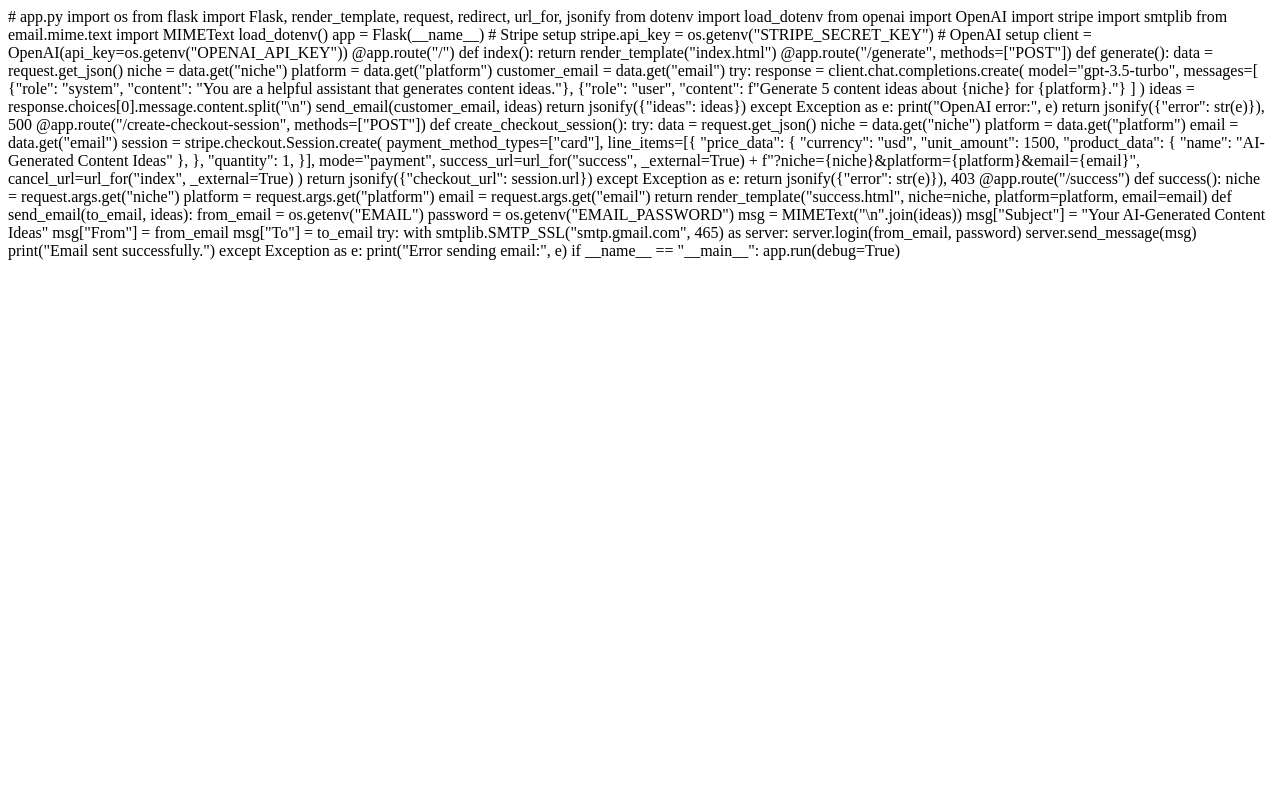
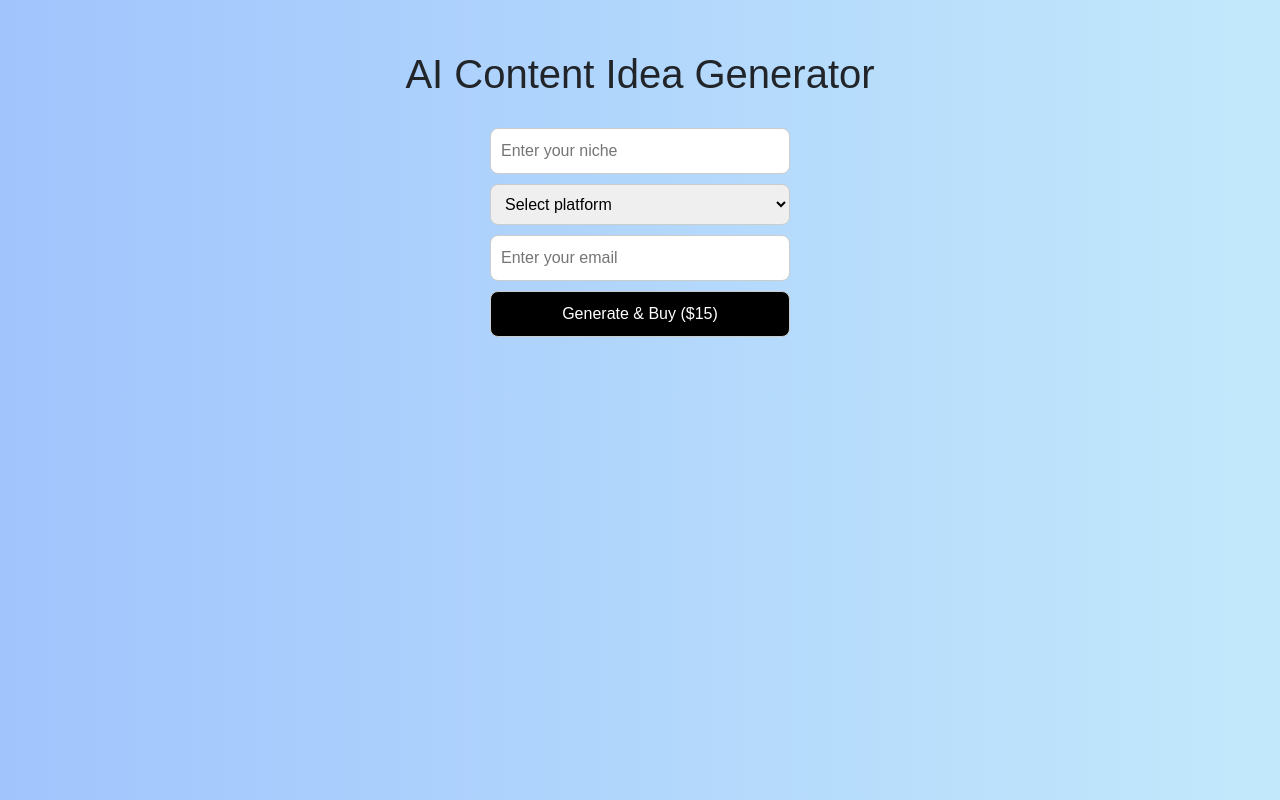
Before and after one commit to SStrong01/AI_Content, a Python web app: template templates/index.html in a window 1280 px wide. Run offline with Jinja, Linux system fonts and the light colour scheme; the template is opened without the code that fills it, so the values that code supplies are empty.

Commit message:
Updated app.py, index.html, and success.html with AI generation, email functionality, and $15 pricing

```diff
--- a/templates/index.html
+++ b/templates/index.html
@@ -1,98 +1,85 @@
-# app.py
-import os
-from flask import Flask, render_template, request, redirect, url_for, jsonify
-from dotenv import load_dotenv
-from openai import OpenAI
-import stripe
-import smtplib
-from email.mime.text import MIMEText
+<!DOCTYPE html>
+<html lang="en">
+<head>
+  <meta charset="UTF-8">
+  <title>AI Content Idea Generator</title>
+  <link rel="stylesheet" href="https://cdn.jsdelivr.net/npm/bootstrap@5.3.0/dist/css/bootstrap.min.css">
+  <style>
+    body {
+      background: linear-gradient(to right, #a1c4fd, #c2e9fb);
+      padding: 50px;
+      text-align: center;
+      font-family: Arial, sans-serif;
+    }
+    h1 {
+      margin-bottom: 30px;
+    }
+    input, select, button {
+      display: block;
+      width: 300px;
+      margin: 10px auto;
+      padding: 10px;
+      border-radius: 8px;
+      border: 1px solid #ccc;
+    }
+    button {
+      background-color: #000;
+      color: #fff;
+    }
+  </style>
+</head>
+<body>
+  <h1>AI Content Idea Generator</h1>
+  <form id="content-form">
+    <input type="text" id="niche" placeholder="Enter your niche" required>
 
-load_dotenv()
+    <select id="platform" required>
+      <option value="">Select platform</option>
+      <option value="Instagram">Instagram</option>
+      <option value="TikTok">TikTok</option>
+      <option value="YouTube">YouTube</option>
+      <option value="Blog">Blog</option>
+    </select>
 
-app = Flask(__name__)
+    <input type="email" id="email" placeholder="Enter your email" required>
 
-# Stripe setup
-stripe.api_key = os.getenv("STRIPE_SECRET_KEY")
+    <button type="submit" id="generate-button">Generate & Buy ($15)</button>
+  </form>
 
-# OpenAI setup
-client = OpenAI(api_key=os.getenv("OPENAI_API_KEY"))
+  <script>
+    document.addEventListener("DOMContentLoaded", function () {
+      const button = document.getElementById("generate-button");
 
-@app.route("/")
-def index():
-    return render_template("index.html")
+      button.addEventListener("click", function (e) {
+        e.preventDefault();
+        const niche = document.getElementById("niche").value.trim();
+        const platform = document.getElementById("platform").value;
+        const email = document.getElementById("email").value.trim();
 
-@app.route("/generate", methods=["POST"])
-def generate():
-    data = request.get_json()
-    niche = data.get("niche")
-    platform = data.get("platform")
-    customer_email = data.get("email")
+        if (!niche || !email) {
+          alert("Please enter your niche and email.");
+          return;
+        }
 
-    try:
-        response = client.chat.completions.create(
-            model="gpt-3.5-turbo",
-            messages=[
-                {"role": "system", "content": "You are a helpful assistant that generates content ideas."},
-                {"role": "user", "content": f"Generate 5 content ideas about {niche} for {platform}."}
-            ]
-        )
-        ideas = response.choices[0].message.content.split("\n")
-        send_email(customer_email, ideas)
-        return jsonify({"ideas": ideas})
-    except Exception as e:
-        print("OpenAI error:", e)
-        return jsonify({"error": str(e)}), 500
-
-@app.route("/create-checkout-session", methods=["POST"])
-def create_checkout_session():
-    try:
-        data = request.get_json()
-        niche = data.get("niche")
-        platform = data.get("platform")
-        email = data.get("email")
-
-        session = stripe.checkout.Session.create(
-            payment_method_types=["card"],
-            line_items=[{
-                "price_data": {
-                    "currency": "usd",
-                    "unit_amount": 1500,
-                    "product_data": {
-                        "name": "AI-Generated Content Ideas"
-                    },
-                },
-                "quantity": 1,
-            }],
-            mode="payment",
-            success_url=url_for("success", _external=True) + f"?niche={niche}&platform={platform}&email={email}",
-            cancel_url=url_for("index", _external=True)
-        )
-        return jsonify({"checkout_url": session.url})
-    except Exception as e:
-        return jsonify({"error": str(e)}), 403
-
-@app.route("/success")
-def success():
-    niche = request.args.get("niche")
-    platform = request.args.get("platform")
-    email = request.args.get("email")
-    return render_template("success.html", niche=niche, platform=platform, email=email)
-
-def send_email(to_email, ideas):
-    from_email = os.getenv("EMAIL")
-    password = os.getenv("EMAIL_PASSWORD")
-    msg = MIMEText("\n".join(ideas))
-    msg["Subject"] = "Your AI-Generated Content Ideas"
-    msg["From"] = from_email
-    msg["To"] = to_email
-
-    try:
-        with smtplib.SMTP_SSL("smtp.gmail.com", 465) as server:
-            server.login(from_email, password)
-            server.send_message(msg)
-        print("Email sent successfully.")
-    except Exception as e:
-        print("Error sending email:", e)
-
-if __name__ == "__main__":
-    app.run(debug=True)
+        fetch("/checkout", {
+          method: "POST",
+          headers: { "Content-Type": "application/json" },
+          body: JSON.stringify({ niche, platform, email })
+        })
+        .then(res => res.json())
+        .then(data => {
+          if (data.checkout_url) {
+            window.location.href = data.checkout_url;
+          } else {
+            alert("Payment failed or server error.");
+          }
+        })
+        .catch(err => {
+          console.error("Checkout Error:", err);
+          alert("Something went wrong. Please try again.");
+        });
+      });
+    });
+  </script>
+</body>
+</html>
--- a/templates/success.html
+++ b/templates/success.html
@@ -14,9 +14,6 @@
     h1 {
       color: green;
       margin-bottom: 20px;
-    }
-    h4 {
-      margin-bottom: 30px;
     }
     ul {
       list-style-type: none;
@@ -49,6 +46,6 @@
     <p>No ideas found. Please generate new ones.</p>
   {% endif %}
 
-  <a href="/" class="btn btn-primary btn-back">Go Back to AI Generator</a>
+  <a href="{{ url_for('index') }}" class="btn btn-primary btn-back">Go Back to AI Generator</a>
 </body>
 </html>
```
Also changed, not shown: app.py (+36 -85 lines).
